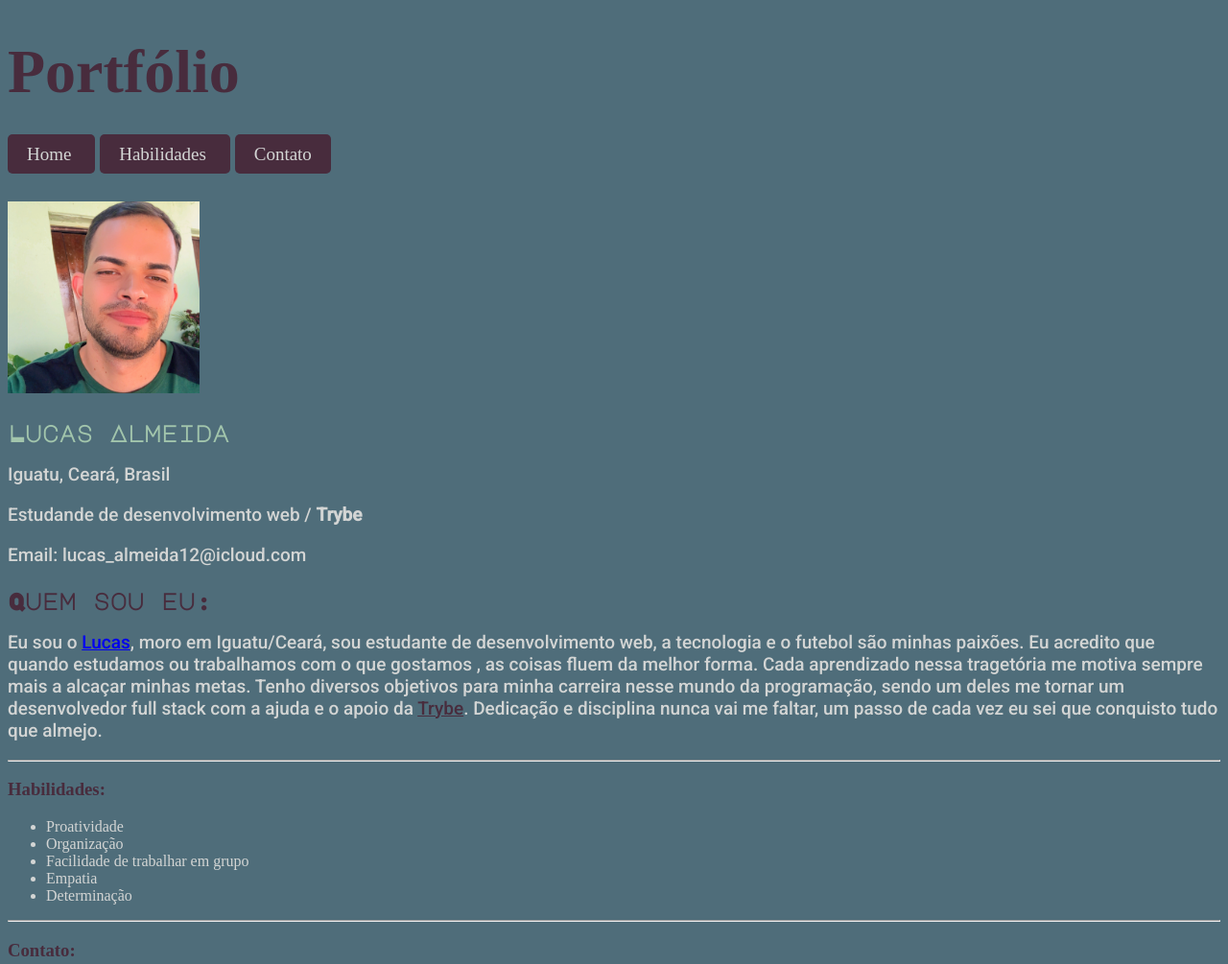
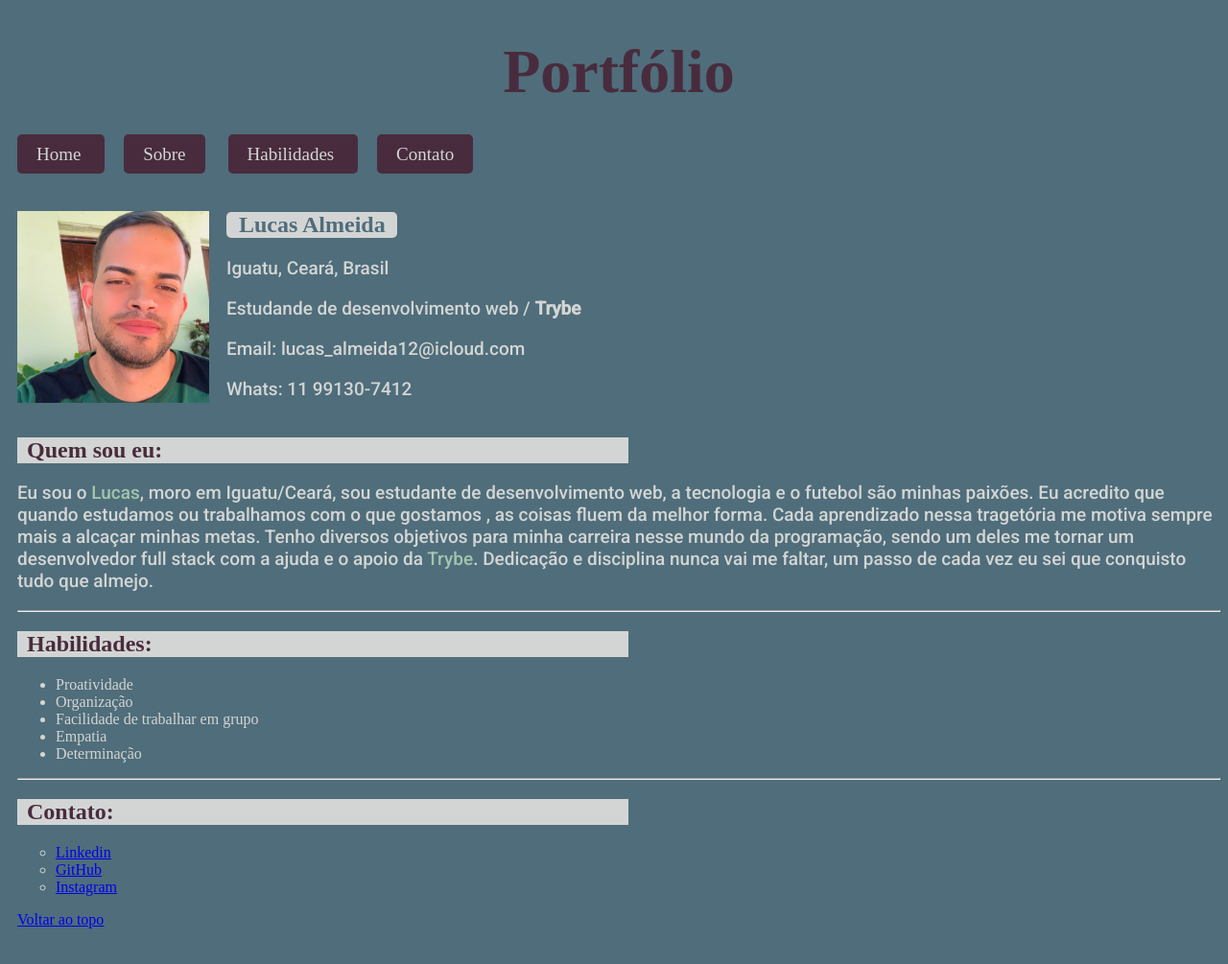
Before and after one commit to lucasalmeida30/lucasalmeida30.github.io, a plain HTML site: page index.html in a window 1280 px wide. Shown: the top 1005 px of the page at 96% size. After the commit the page ends 976 px from the top, so only its background shows below. Drawn offline with Linux system fonts and the light colour scheme; a web font is replaced by a local one.

Commit message:
alterei alguns elementos no css

```diff
--- a/index.html
+++ b/index.html
@@ -1,5 +1,6 @@
 <!DOCTYPE html>
 <html lang="pt-br">
+
 <head>
     <meta charset="UTF-8">
     <meta http-equiv="X-UA-Compatible" content="IE=edge">
@@ -8,23 +9,33 @@
     <link rel="stylesheet" href="style.css">
     <link href="https://fonts.googleapis.com/css2?family=Roboto:wght@500&display=swap" rel="stylesheet">
     <link href="https://fonts.googleapis.com/css2?family=Mate+SC&display=swap" rel="stylesheet">
-    <link href="https://fonts.googleapis.com/css2?family=Major+Mono+Display&display=swap" rel="stylesheet">
+    <link href="https: //fonts.googleapis.com/css2? family= Creta+Redondo & display=swap" rel="stylesheet">
+</head>
 
-</head>
 <body>
     <h1>Portfólio</h1>
     <a class="menu" href="index.html"> Home </a>
+    <a class="menu" href="#sobre">Sobre</a>
     <a class="menu" href="#habi"> Habilidades </a>
-    <a class="menu" href="#contato"> Contato </a>
-    <p><img src="./eu.png" alt="Foto do Lucas" width="200px"></p>
-    <h2>Lucas Almeida</h2>
-    <p>Iguatu, Ceará, Brasil</p>
-    <p>Estudande de desenvolvimento web / <strong>Trybe</strong></p>
-    <p>Email: lucas_almeida12@icloud.com</p>
-    <h2 style="color:#482C3D">Quem sou eu:</h2>
-    <p>Eu sou o <a href="https://www.linkedin.com/in/lucas-almeida-2119b621a/" target="_blank">Lucas</a>, moro em Iguatu/Ceará, sou estudante de desenvolvimento web, a  tecnologia e o futebol são minhas paixões. Eu acredito que quando estudamos ou trabalhamos com o que gostamos , as coisas fluem da melhor forma. Cada aprendizado nessa tragetória me motiva sempre mais a alcaçar minhas metas. Tenho diversos objetivos para minha carreira nesse mundo da programação, sendo um deles me tornar um desenvolvedor full stack com a ajuda e o apoio da <a id="trybe"href="https://www.betrybe.com/" target="_blank">Trybe</a>. Dedicação e disciplina nunca vai me faltar, um passo de cada vez eu sei que conquisto tudo que almejo.</p>
-     <hr>
-    <h3 id="habi">Habilidades:</h3>
+    <a class="menu" href="#contato"> Contato </a><br>
+    <img src="./eu.png" alt="Foto do Lucas" width="200px">
+    <div>
+        <h2 class="nome">Lucas Almeida</h2>
+        <p>Iguatu, Ceará, Brasil</p>
+        <p>Estudande de desenvolvimento web / <strong>Trybe</strong></p>
+        <p>Email: lucas_almeida12@icloud.com</p>
+        <p>Whats: 11 99130-7412</p>
+    </div>
+    <h2 class="sub-titulo" id="sobre">Quem sou eu:</h2>
+    <p>Eu sou o <a id="trybe" href="https://www.linkedin.com/in/lucas-almeida-2119b621a/" target="_blank">Lucas</a>,
+        moro em Iguatu/Ceará, sou estudante de desenvolvimento web, a tecnologia e o futebol são minhas paixões. Eu
+        acredito que quando estudamos ou trabalhamos com o que gostamos , as coisas fluem da melhor forma. Cada
+        aprendizado nessa tragetória me motiva sempre mais a alcaçar minhas metas. Tenho diversos objetivos para minha
+        carreira nesse mundo da programação, sendo um deles me tornar um desenvolvedor full stack com a ajuda e o apoio
+        da <a id="trybe" href="https://www.betrybe.com/" target="_blank">Trybe</a>. Dedicação e disciplina nunca vai me
+        faltar, um passo de cada vez eu sei que conquisto tudo que almejo.</p>
+    <hr>
+    <h2 class="sub-titulo" id="habi">Habilidades:</h2>
     <ul>
         <li>Proatividade</li>
         <li>Organização</li>
@@ -33,7 +44,7 @@
         <li>Determinação</li>
     </ul>
     <hr>
-    <h3 id="contato">Contato:</h3>
+    <h2 class="sub-titulo" id="contato">Contato:</h2>
     <ul type="circle">
         <li><a href="https://www.linkedin.com/in/lucas-almeida-2119b621a/" target="_blank">Linkedin</a></li>
         <li><a href="https://github.com/lucasalmeida30" target="_blank">GitHub</a></li>
@@ -43,4 +54,5 @@
 </body>
 
 </body>
+
 </html>
--- a/style.css
+++ b/style.css
@@ -1,5 +1,6 @@
 body{
     background-color: #4F6D7A;
+    margin-left: 18px;
 }
 
 h1{
@@ -7,32 +8,44 @@ h1{
     line-height: 1em;
     font-size: 4em;
     font-family: 'Mate SC', serif;
+    text-align: center;
 }
 
 .menu{
     background-color: #482C3D;
     text-decoration: none;
     padding: 10px 20px;
-    margin-right: 5px;
+    margin-right: 20px;
     border-radius: 5px;
     color: #D3D5D4;
     font-size: 19px;
 }
 
-h2{
-    color: #A2C5AC;
+.nome{
+    color: #4F6D7A;
+    background-color: #D3D5D4;
+    border-radius: 5px;
+    padding-left: 13px;
+    width: 165px;
     margin-top: 1em;
     font-style: bolder;
-    font-family: 'Major Mono Display', monospace;
-
+    font-family: 'Crete Round', serifa;
 }
 
 #trybe{
-    color: #482C3D;
+    color: #A2C5AC;
+    text-decoration: none;
 }
 
 img{
-    margin-top: 1em;
+    margin-top: 3em;
+}
+
+.sub-titulo{
+    background-color: #D3D5D4;
+    color: #482C3D;
+    width: 50%;
+    padding-left: 10px;
 }
 
 p{
@@ -46,6 +59,12 @@ li{
     color: #D3D5D4;
 }
 
-h3{
-    color: #482C3D;
+
+
+
+div {
+    display: inline-block;
+    vertical-align: top;
+    margin-left: 14px;
+    margin-top: 25px;
 }
```
